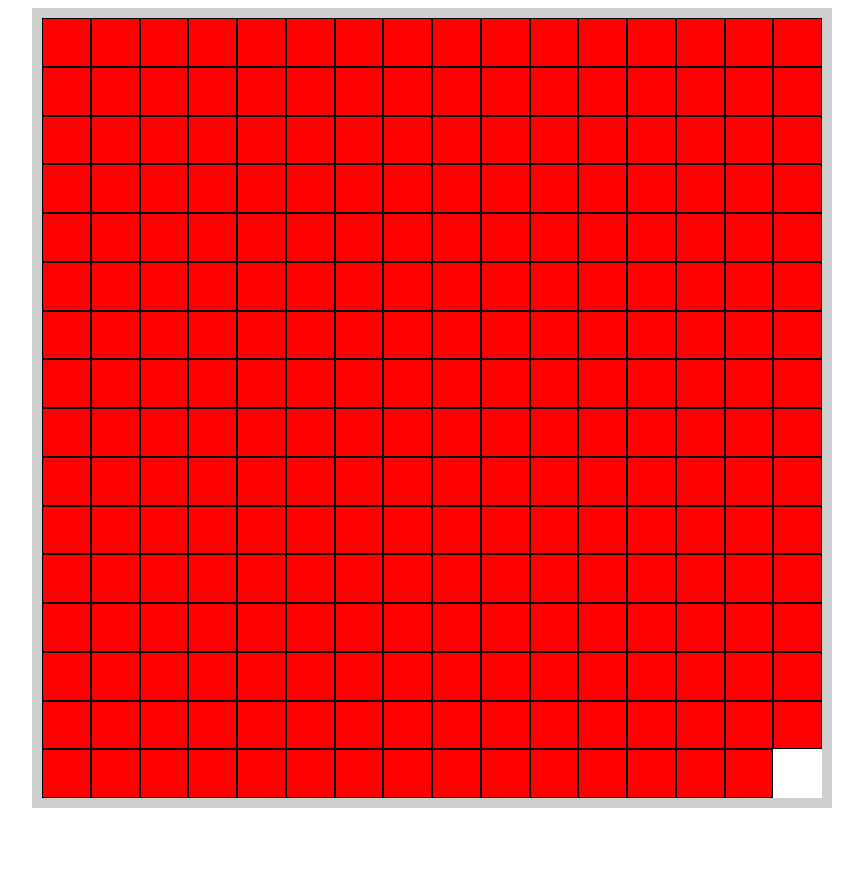
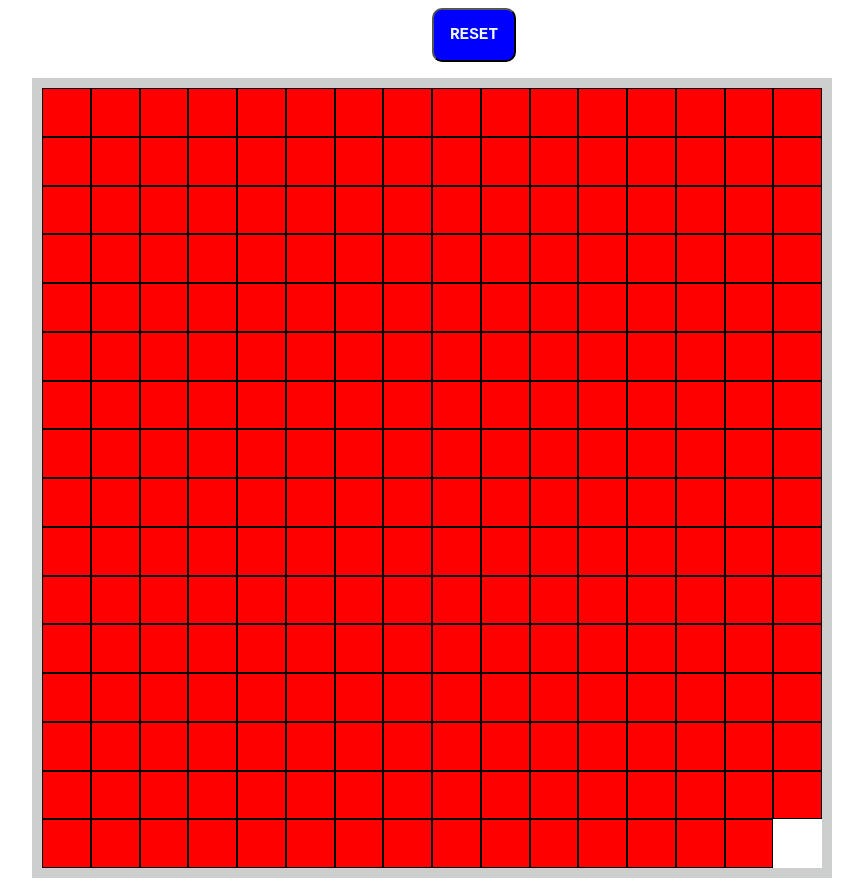
Before and after one commit to chrislloyd876/etch-2026, a plain HTML site: page index.html in a window 1280 px wide. Shown: the whole page, without its empty margins (208-1071 px from the left). Before the commit the page ends 816 px from the top, so only its background shows below. Drawn offline with Linux system fonts and the light colour scheme.

Commit message:
Add a reset button above the etch grid

```diff
--- a/index.html
+++ b/index.html
@@ -8,6 +8,7 @@
     <link rel="stylesheet" href="styles.css">
 </head>
 <body>
+    <button id="reset-button">RESET</button>
     <div id="grid-container">
 
     </div>
--- a/script.js
+++ b/script.js
@@ -1,4 +1,5 @@
 const gridContainer = document.querySelector('#grid-container');
+
 
 function createGrid(){
     for(let rowNum = 0; rowNum < 15; rowNum++){
@@ -9,7 +10,6 @@ function createGrid(){
             gridSquare.style.width = `${gridContainer.clientWidth / 16}px`;
             gridSquare.style.height = `${gridContainer.clientHeight / 16}px`;
             gridContainer.appendChild(gridSquare);
-            console.log(gridSquare.clientWidth);
         }
     }
 
--- a/styles.css
+++ b/styles.css
@@ -13,5 +13,17 @@
 
 .grid-square{
     border: 1px solid black;
+}
 
+#reset-button{
+    margin-left: 50%;
+    margin-bottom: 1rem;
+    background-color: #0000ff;
+    color:#f0f8ff;
+    padding: 1rem;
+    font-size: 16px;
+    font-weight: bold;
+    font-family: 'Courier New', Courier, monospace;
+    border-radius: 10px;
+    cursor: pointer;
 }
```
